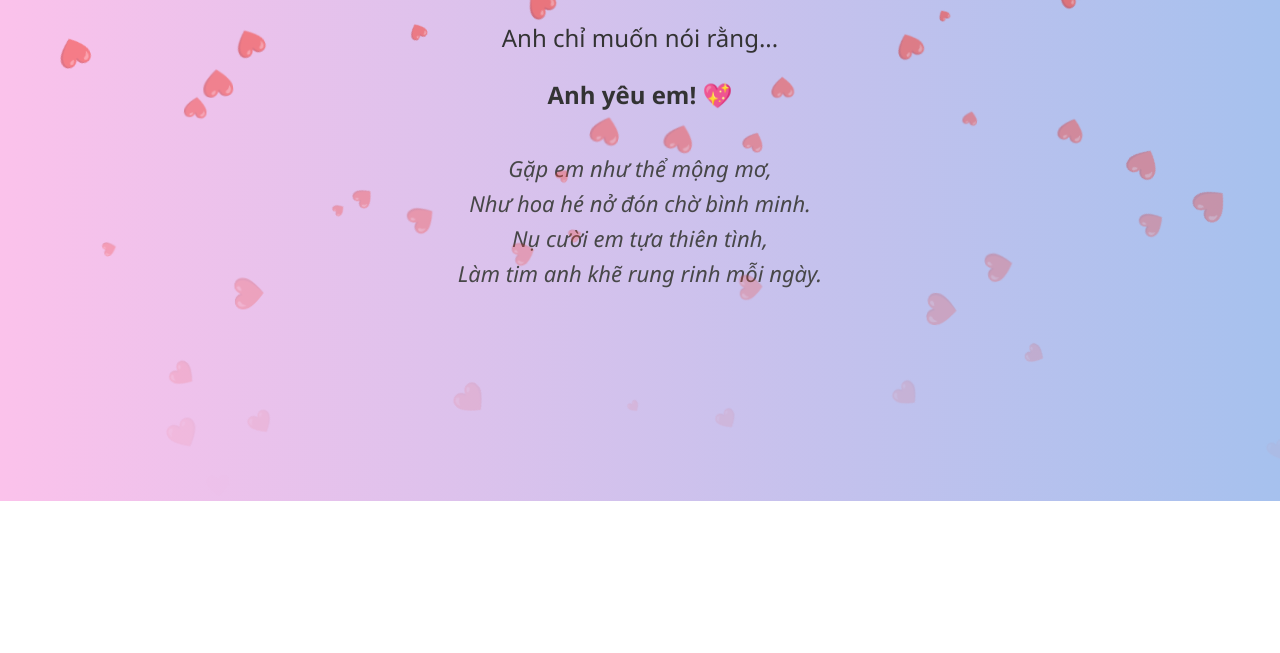
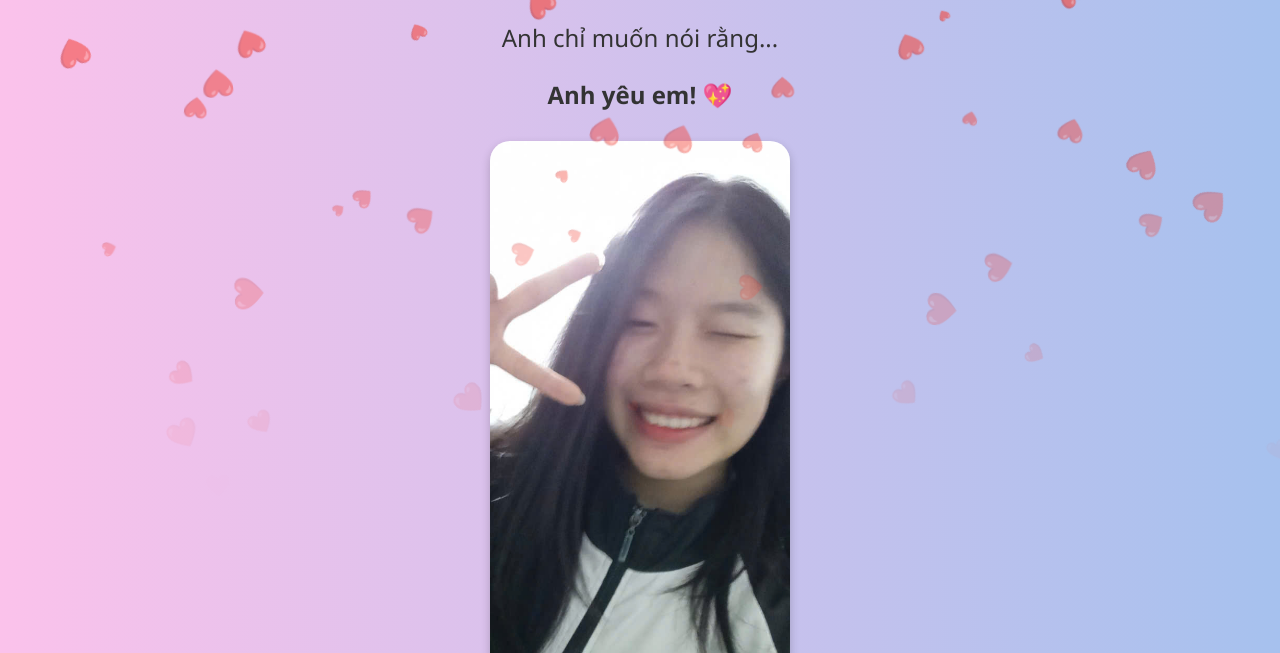
Before and after one commit to MrBlue-IT/khoahoc, a plain HTML site: page index.html in a window 1280 px wide. Shown: the part 299-952 px from the top of the page. Before the commit the page ends 800 px from the top, so only its background shows below. Drawn offline with Linux system fonts and the light colour scheme.

Commit message:
index.html

```diff
--- a/index.html
+++ b/index.html
@@ -61,6 +61,15 @@
         opacity: 0;
       }
     }
+
+    .love-image {
+      margin-top: 30px;
+    }
+    .love-image img {
+      width: 300px;
+      border-radius: 20px;
+      box-shadow: 0 4px 10px rgba(0,0,0,0.2);
+    }
   </style>
 </head>
 <body>
@@ -68,6 +77,10 @@
   <h1>Khánh Huyền à...</h1>
   <p>Anh chỉ muốn nói rằng...</p>
   <p><strong>Anh yêu em! 💖</strong></p>
+
+  <div class="love-image">
+    <img src="khanh-huyen.jpg" alt="Khánh Huyền xinh đẹp" />
+  </div>
 
   <div class="poem" id="poem"></div>
 
```
